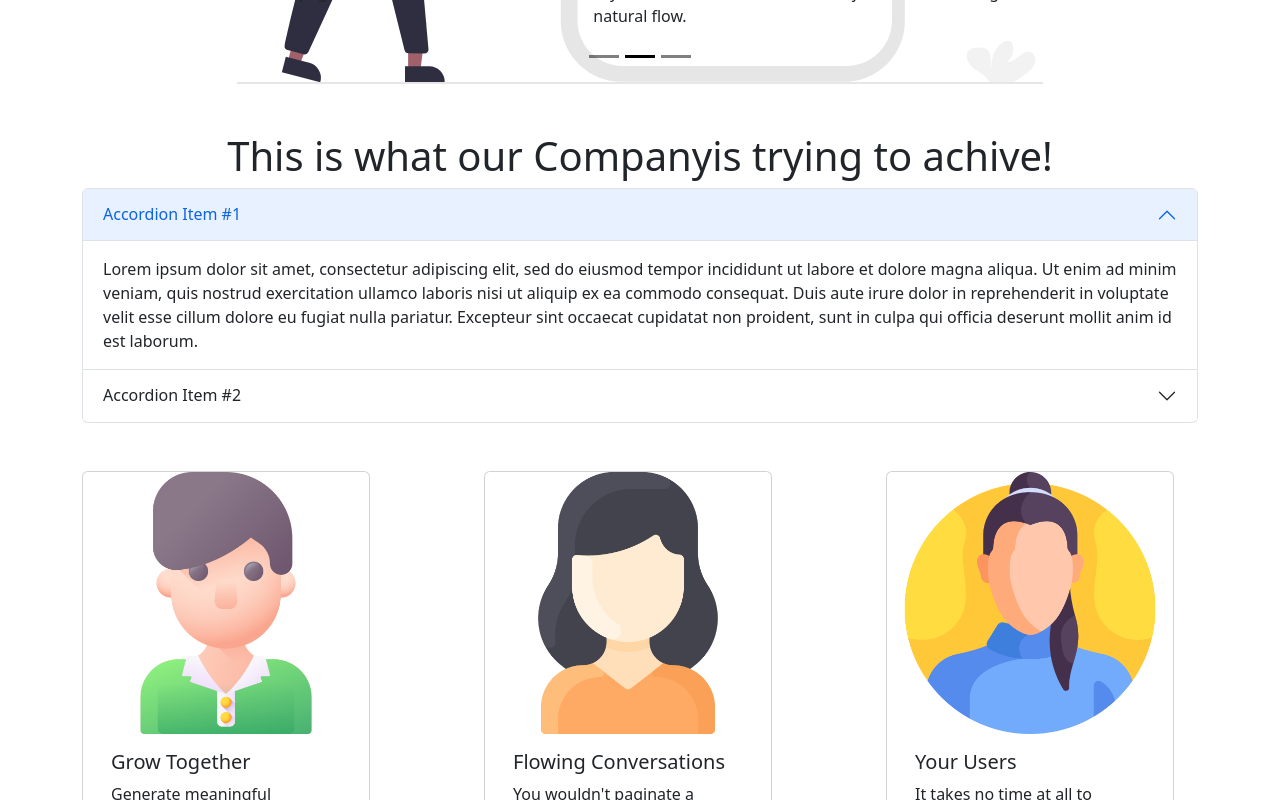
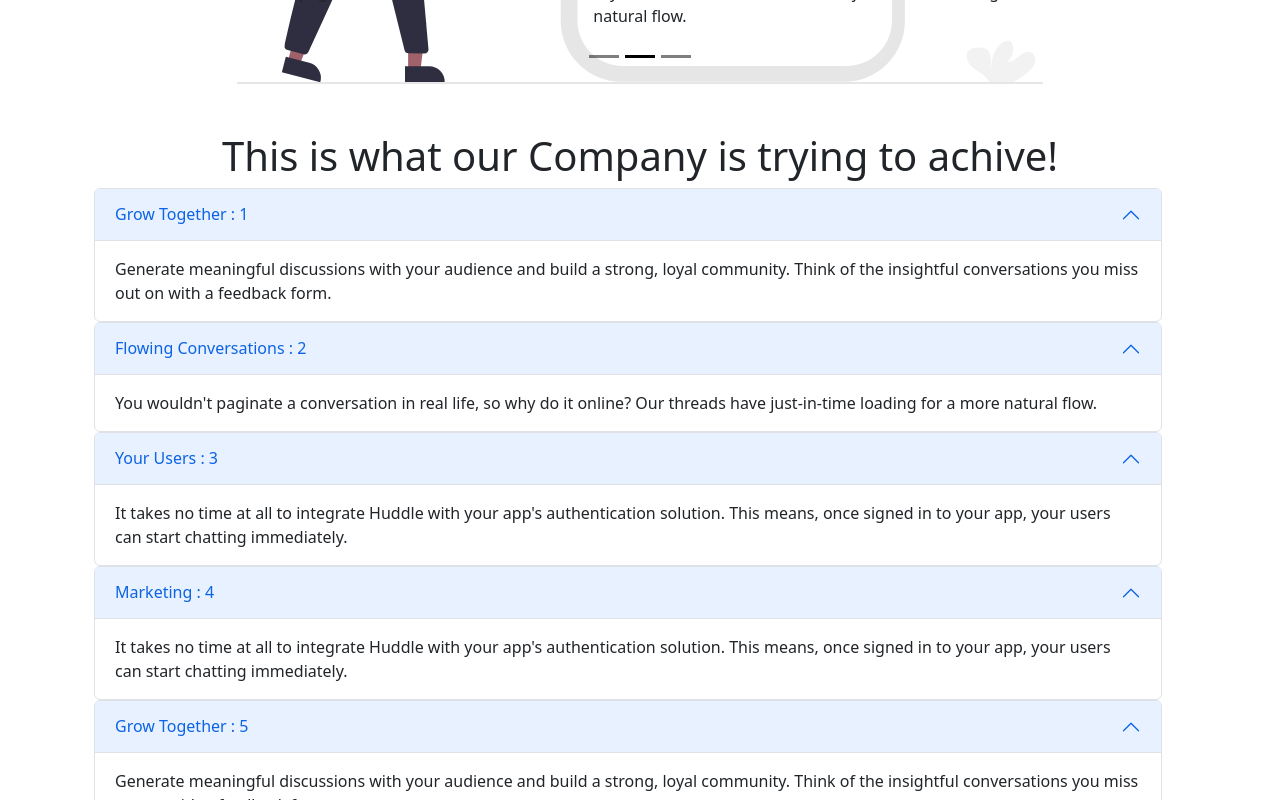
Before and after one commit to bleartdemaku/myproject, a React (Create React App) app: page /home in a window 1280 px wide. Shown: the part 720-1520 px from the top of the page. Built offline with nearby package versions, Linux system fonts and the light colour scheme.

Commit message:
added accordion props

```diff
--- a/src/components/Accordion/AccordionBootstrap.jsx
+++ b/src/components/Accordion/AccordionBootstrap.jsx
@@ -1,31 +1,12 @@
-import Accordion from 'react-bootstrap/Accordion';
+import Accordion from "react-bootstrap/Accordion";
 
-
-function AccordionBootstrap() {
+function AccordionBootstrap({ item: { id, title, body } }) {
   return (
     <Accordion defaultActiveKey="0">
       <Accordion.Item eventKey="0">
-        <Accordion.Header>Accordion Item #1</Accordion.Header>
+        <Accordion.Header>{title} : {id}</Accordion.Header>
         <Accordion.Body>
-          Lorem ipsum dolor sit amet, consectetur adipiscing elit, sed do
-          eiusmod tempor incididunt ut labore et dolore magna aliqua. Ut enim ad
-          minim veniam, quis nostrud exercitation ullamco laboris nisi ut
-          aliquip ex ea commodo consequat. Duis aute irure dolor in
-          reprehenderit in voluptate velit esse cillum dolore eu fugiat nulla
-          pariatur. Excepteur sint occaecat cupidatat non proident, sunt in
-          culpa qui officia deserunt mollit anim id est laborum.
-        </Accordion.Body>
-      </Accordion.Item>
-      <Accordion.Item eventKey="1">
-        <Accordion.Header>Accordion Item #2</Accordion.Header>
-        <Accordion.Body>
-          Lorem ipsum dolor sit amet, consectetur adipiscing elit, sed do
-          eiusmod tempor incididunt ut labore et dolore magna aliqua. Ut enim ad
-          minim veniam, quis nostrud exercitation ullamco laboris nisi ut
-          aliquip ex ea commodo consequat. Duis aute irure dolor in
-          reprehenderit in voluptate velit esse cillum dolore eu fugiat nulla
-          pariatur. Excepteur sint occaecat cupidatat non proident, sunt in
-          culpa qui officia deserunt mollit anim id est laborum.
+          {body}
         </Accordion.Body>
       </Accordion.Item>
     </Accordion>
--- a/src/pages/Home/Home.jsx
+++ b/src/pages/Home/Home.jsx
@@ -14,8 +14,12 @@ function Home() {
       <NavbarBootstrap />
       <CarouselBootstrap className="carousel" />
       <Container>
-        <h1 className="text">This is what our Companyis trying to achive!</h1>
-        <AccordionBootstrap />
+        <h1 className="text">This is what our Company is trying to achive!</h1>
+        <Container className="row d-flex justify-content-between">
+          {cardContent.map((item, index) => (
+            <AccordionBootstrap key={index} item={item} />
+          ))}
+        </Container>
       </Container>
       <Container className="wrapper" >
         <Container className="row d-flex justify-content-between">
```
Also changed, not shown: src/content/accordionContent.jsx (+24 -0 lines).
